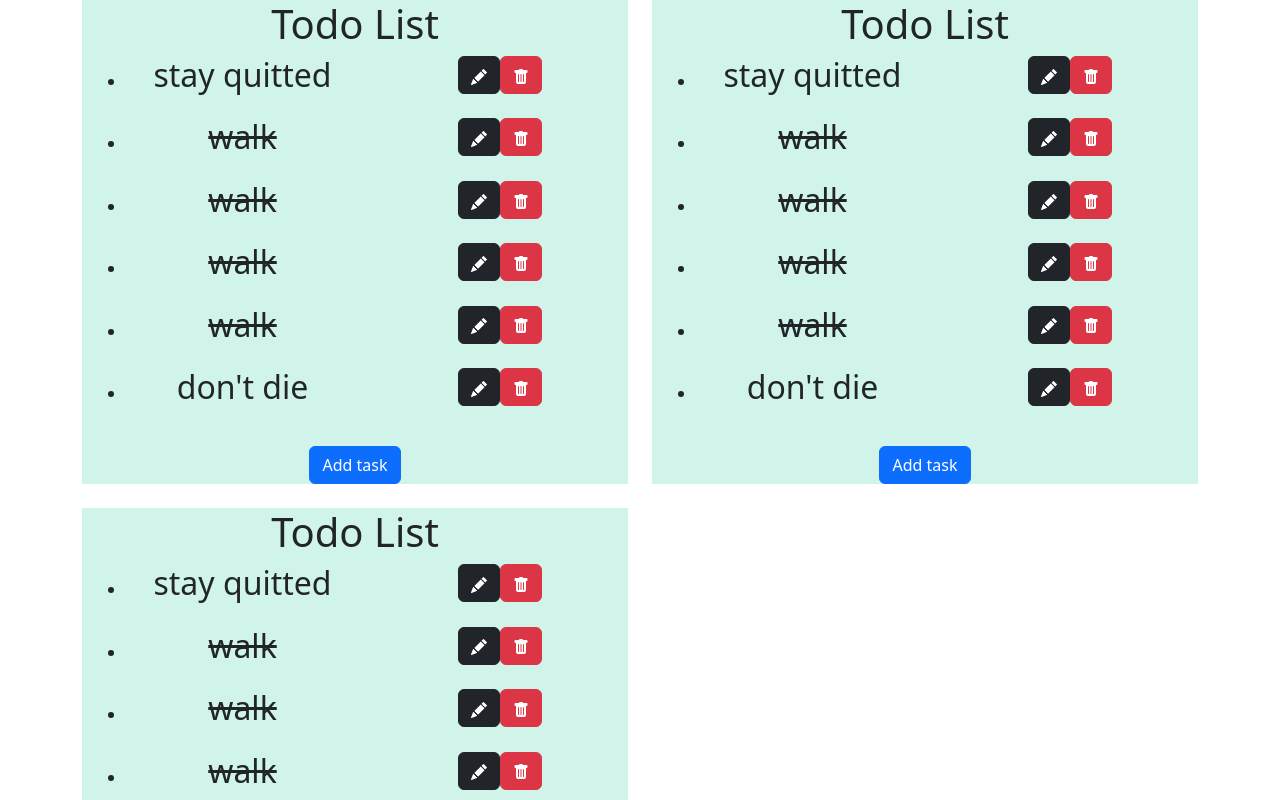
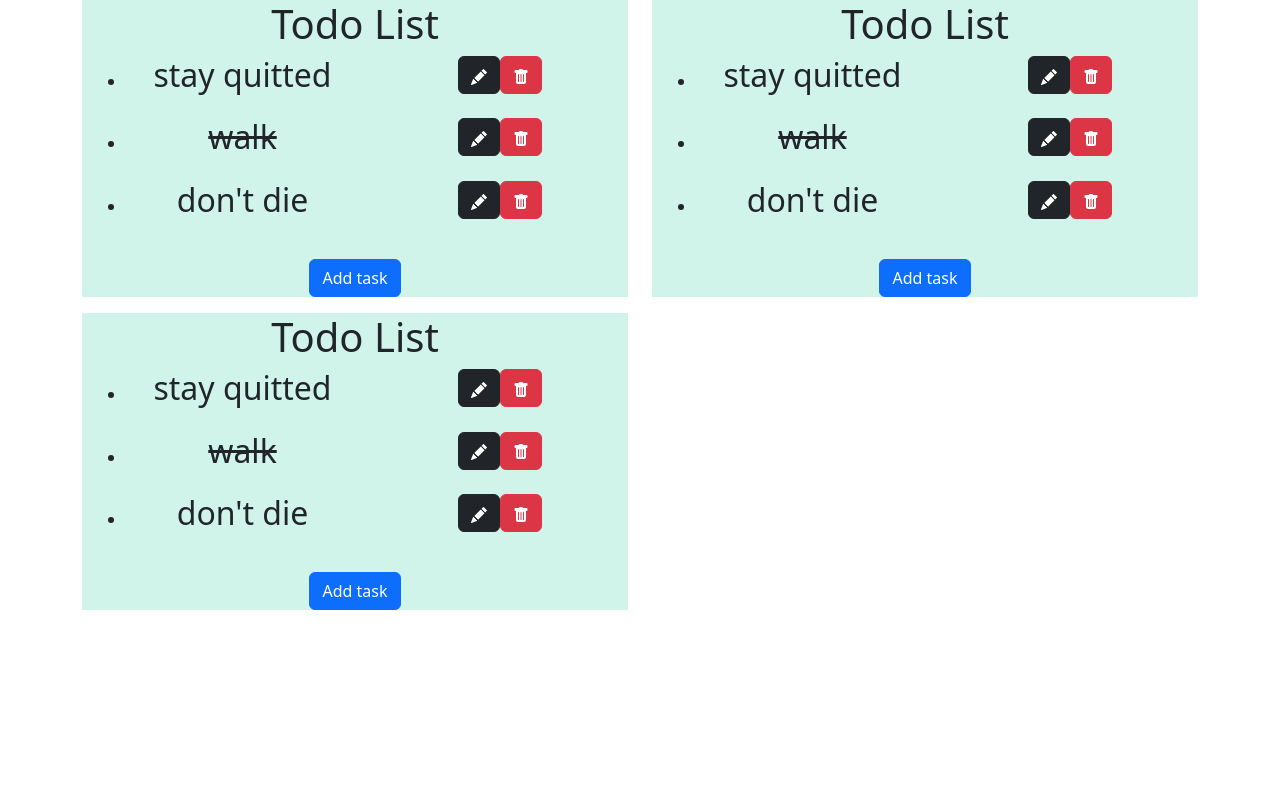
Before and after one commit to TimmyChan/my-todo-list, a React (Create React App) app: page / in a window 1280 px wide. Shown: the top 800 px of the page. Built offline with nearby package versions, Linux system fonts and the light colour scheme.

Commit message:
fixed key error and minor function composition issues

```diff
--- a/src/App.js
+++ b/src/App.js
@@ -77,8 +77,8 @@ req 10/24:
 
 11/14 Goals:
 ==Code==
-  List of TodoLists
-    use contest to deal with this
+  List of TodoLists (+)
+    use context to deal with this
   Button to add a Todolist
 */
 
@@ -86,18 +86,6 @@ const HARDCODED_LIST = [
   {
     text: 'stay quitted',
     completed: false,
-  },
-  {
-    text: 'walk',
-    completed: true,
-  },
-  {
-    text: 'walk',
-    completed: true,
-  },
-  {
-    text: 'walk',
-    completed: true,
   },
   {
     text: 'walk',
@@ -132,25 +120,22 @@ const TodoListList = ({initialListOfLists}) => {
       {
         pairedList.map((listPair, listIndex) =>
           (
-            <>
-              <Row>
+
+            <Row key={listIndex}>
               <Col>
                 <TodoList
                   inputList={listPair[0].list}
-                    listTitle={listPair[0].title}
-                    key={listIndex} />
+                  listTitle={listPair[0].title} />
               </Col>
               {(listPair.length > 1 ?
                 <Col>
                   <TodoList
                     inputList={listPair[1].list}
-                    listTitle={listPair[1].title}
-                    key={listIndex} />
+                    listTitle={listPair[1].title} />
                 </Col> : <Col></Col>)
               }
+              <p />
             </Row>
-              <br />
-            </>
           ))
       }
     </Container>
```
Lines whose indentation alone changed are shown as unchanged.
